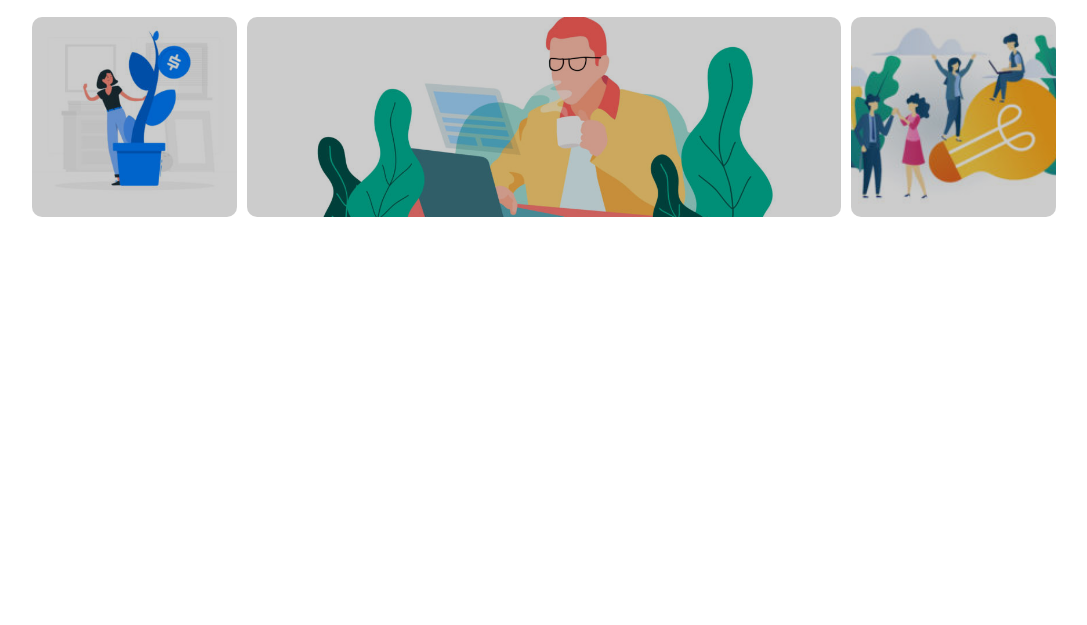
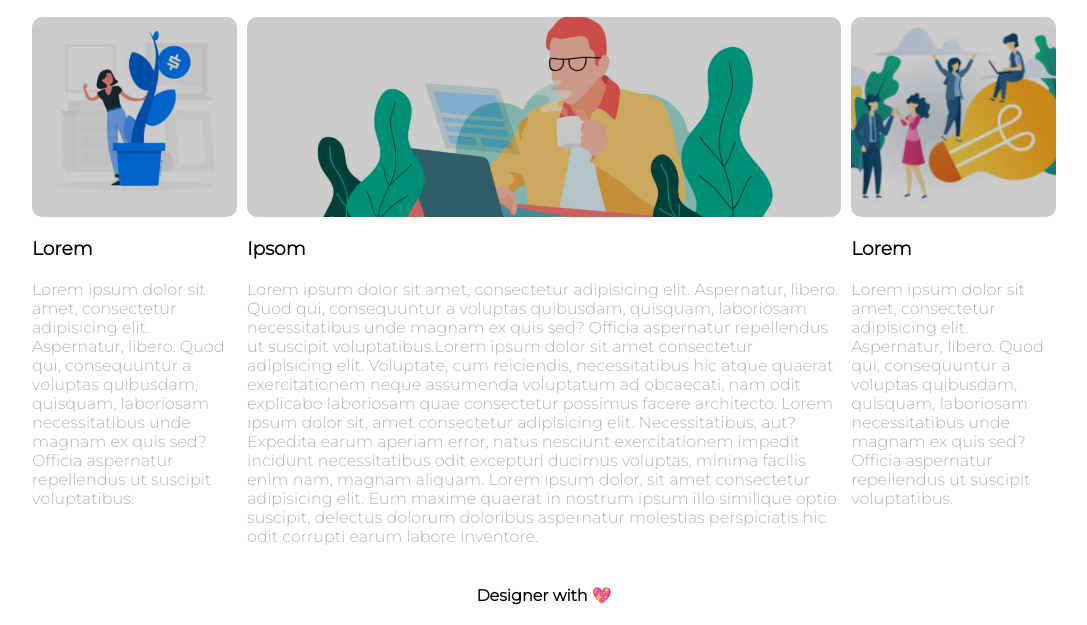
Before and after one commit to matteomichelon/htmlcss-wp, a plain HTML site: page index.html in a window 1280 px wide. Shown: the part 676-1301 px from the top of the page, without its empty margins (96-1183 px from the left). Before the commit the page ends 913 px from the top, so only its background shows below. Drawn offline with Linux system fonts and the light colour scheme.

Commit message:
aggiunto footer

```diff
--- a/css/style.css
+++ b/css/style.css
@@ -54,6 +54,10 @@ body {
     clear: both;
 }
 
+.heart-entity{
+    color: red;
+}
+
 /* HEADER */
 
 .logo img {
@@ -68,6 +72,8 @@ nav .list {
 
 .list li {
     display: inline-block;
+    margin-right: 2%;
+    font-weight: 400;
 }
 
 .list li a {
@@ -96,10 +102,6 @@ nav .list {
 
 /* MAIN */
 
-.main-header {
-    margin-bottom: 20px;
-}
-
 /* Container */
 
 .main-container .col {
@@ -123,3 +125,11 @@ nav .list {
     position: relative;
     height: 200px;
 }
+
+/* FOOTER */
+
+.text-footer {
+    font-weight: 900;
+    text-align: center;
+
+}
--- a/index.html
+++ b/index.html
@@ -25,7 +25,7 @@
             <!-- List -->
             <nav class="block-margin">
                 <ul class="list">
-                    <li class="text-color">
+                    <li>
                         <a href="#" class="text-color">features</a>
                     </li>
                     <li>
@@ -68,8 +68,8 @@
                 <h2>Leadership</h2>
                 <p class="text-color">Fertenum urna libero tempus.</p>
             </div>
-            <!-- Container -->
-            <div class="main-container clearfix">
+            <!-- Container img -->
+            <div class="main-container clearfix block-margin">
 
                 <div class="col col-left">
                     <div class="col-img">
@@ -93,9 +93,58 @@
                 </div>
 
             </div>
-            <!-- end Container -->
+            <!-- end Container img -->
+
+            <!-- Container content -->
+            <div class="main-container clearfix block-margin">
+
+                <div class="col col-left">
+                    <h3>Lorem</h3>
+                    <p class="text-color block-margin">Lorem ipsum dolor sit amet, consectetur adipisicing elit.
+                        Aspernatur, libero.
+                        Quod qui, consequuntur a voluptas quibusdam, quisquam, laboriosam necessitatibus unde magnam ex
+                        quis sed? Officia aspernatur repellendus ut suscipit voluptatibus.</p>
+                </div>
+
+                <div class="col col-center">
+                    <h3>Ipsom</h3>
+                    <p class="text-color block-margin">Lorem ipsum dolor sit amet, consectetur adipisicing elit.
+                        Aspernatur, libero.
+                        Quod qui, consequuntur a voluptas quibusdam, quisquam, laboriosam necessitatibus unde magnam ex
+                        quis sed? Officia aspernatur repellendus ut suscipit voluptatibus.Lorem ipsum dolor sit amet
+                        consectetur adipisicing elit. Voluptate, cum reiciendis, necessitatibus
+                        hic atque quaerat exercitationem neque assumenda voluptatum ad obcaecati, nam odit explicabo
+                        laboriosam quae consectetur possimus facere architecto.
+                        Lorem ipsum dolor sit, amet consectetur adipisicing elit. Necessitatibus, aut? Expedita earum
+                        aperiam error, natus nesciunt exercitationem impedit incidunt necessitatibus odit excepturi
+                        ducimus
+                        voluptas, minima facilis enim nam, magnam aliquam.
+                        Lorem ipsum dolor, sit amet consectetur adipisicing elit. Eum maxime quaerat in nostrum ipsum
+                        illo
+                        similique optio suscipit, delectus dolorum doloribus aspernatur molestias perspiciatis hic odit
+                        corrupti earum labore inventore.</p>
+
+                </div>
+
+                <div class="col col-right">
+                    <h3>Lorem</h3>
+                    <p class="text-color block-margin">Lorem ipsum dolor sit amet, consectetur adipisicing elit.
+                        Aspernatur, libero.
+                        Quod qui, consequuntur a voluptas quibusdam, quisquam, laboriosam necessitatibus unde magnam ex
+                        quis sed? Officia aspernatur repellendus ut suscipit voluptatibus.</p>
+                </div>
+
+            </div>
+            <!-- end Container content -->
+
         </div>
         <!-- end Main -->
+
+        <!-- Footer -->
+        <footer class="block-margin">
+            <div class="text-footer">Designer with <span class="heart-entity">&#128150;</span></div>
+        </footer>
+        <!-- end Footer -->
     </div>
     <!-- end Wrapper -->
 </body>
```
